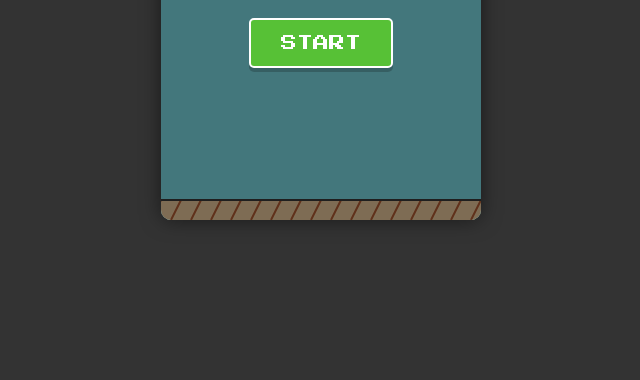
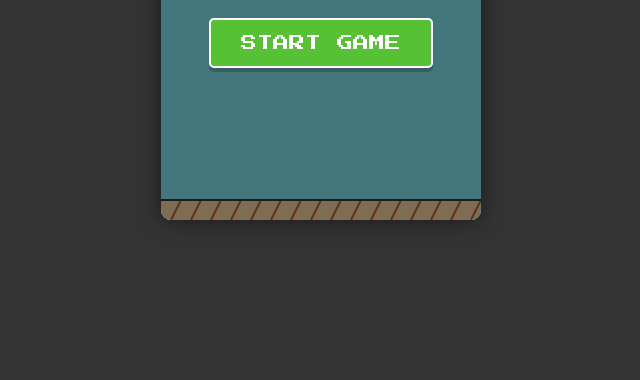
Before and after one commit to ze-1112/MYBIRDY, a plain HTML site: page index.html in a window 1280 px wide. Shown: the part 420-800 px from the top of the page, without its empty margins (319-959 px from the left). Drawn offline with Linux system fonts and the light colour scheme.

Commit message:
Add 'Get Ready' overlay and modify start button
Added 'Get Ready' overlay and updated button text.

```diff
--- a/index.html
+++ b/index.html
@@ -11,6 +11,7 @@
 
     <!-- If using separate CSS file, replace the <style> block with: <link rel="stylesheet" href="style.css"> -->
           <link rel="stylesheet" href="style.css">
+
 </head>
 <body>
 
@@ -26,10 +27,15 @@
             <button id="pauseBtn" class="btn-pause">||</button>
         </div>
 
+        <!-- Get Ready Overlay (Part of HUD logic essentially) -->
+        <div id="get-ready-overlay" class="overlay hidden">
+             <div id="get-ready-message">TAP TO JUMP</div>
+        </div>
+
         <!-- Start Screen -->
         <div id="start-screen" class="overlay">
             <h1>FLAPPY<br><span>BIRD</span></h1>
-            <button id="startBtn" class="btn-start">START</button>
+            <button id="startBtn" class="btn-start">START GAME</button>
         </div>
 
         <!-- Game Over Screen -->
@@ -55,9 +61,8 @@
             <button id="resumeBtn" class="btn-restart" style="background-color:#4ec0ca">RESUME</button>
         </div>
     </div>
-    <script src="engine.js"></script>
 
     <!-- If using separate JS file, replace the <script> block with: <script src="script.js"></script> -->
-
+    <script src="engine.js"></script>
 </body>
 </html>
```
